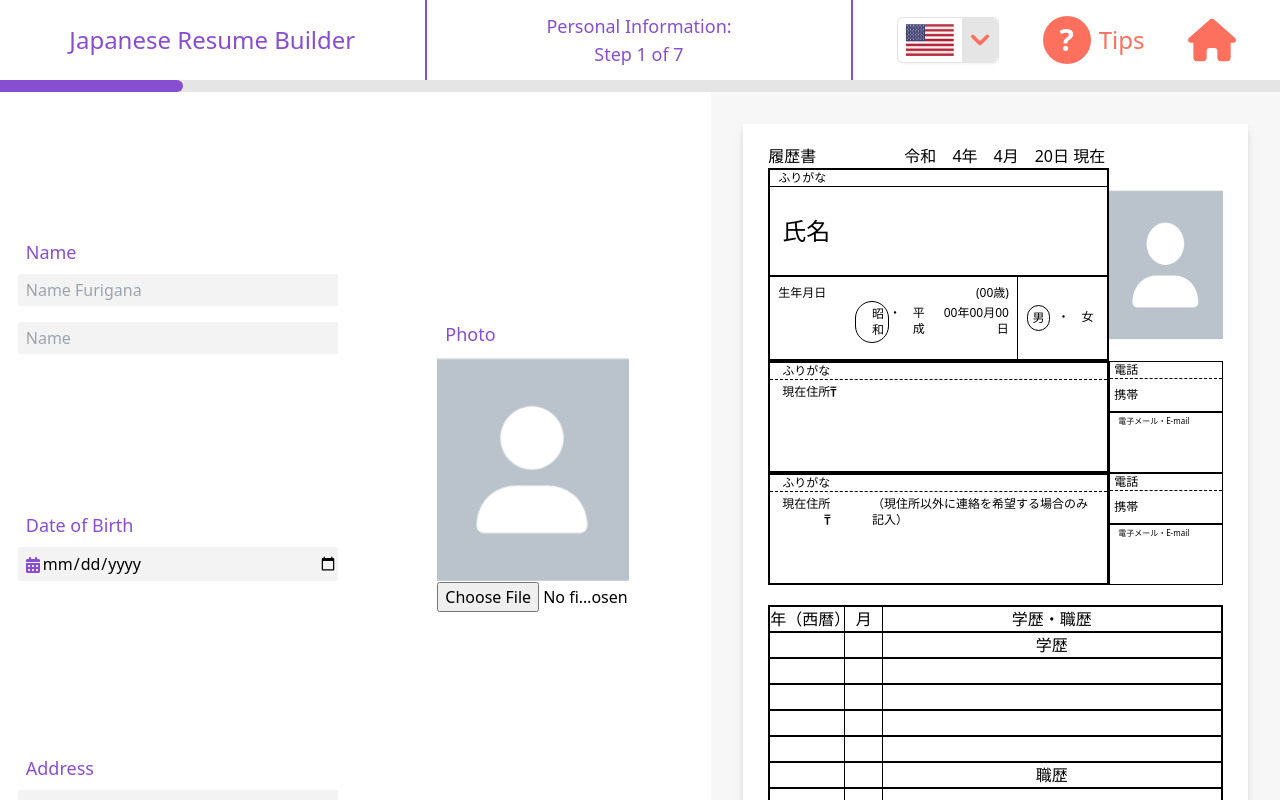
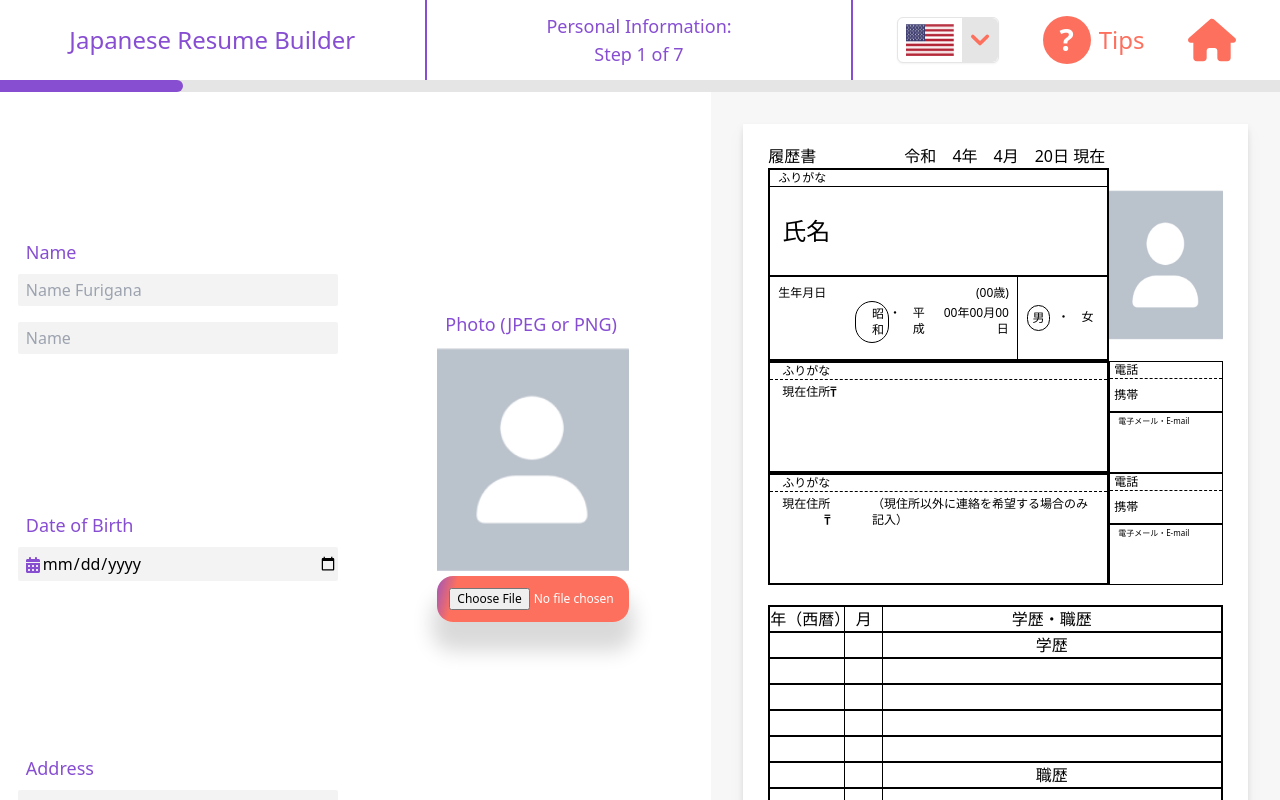
Before and after one commit to stmidi613/Japanese-Resume-Builder, a React (Create React App) app: page / in a window 1280 px wide. Shown: the top 800 px of the page. Built offline with nearby package versions, Linux system fonts and the light colour scheme.

Commit message:
I found out that only jpeg and png work with the onchange event for the photo upload.  It works well but now need to store it in the Resume Reducer to pass it to the page component.

```diff
--- a/src/Components/Resume/ResumeForms/Form1/Form1.tsx
+++ b/src/Components/Resume/ResumeForms/Form1/Form1.tsx
@@ -1,7 +1,6 @@
 import React, { useState, useContext } from "react";
 import { ReducerContext } from "../../ResumeState/ResumeState";
 
-import UploadButton from "../../../Buttons/UploadButton";
 import NextButton from "../../../Buttons/NextButton";
 
 import InputTitle from "../InputTitle";
@@ -22,8 +21,8 @@ const Form1: React.FC = () => {
   }
 
   const {
-    // file,
-    // setPhoto,
+    // pic,
+    // setPic,
     setFuriName,
     setName,
     setDob,
@@ -38,28 +37,31 @@ const Form1: React.FC = () => {
     setContactCellPhone,
     setContactEmail,
     setMale,
-    setFemale
-  } = useContext(ReducerContext)
+    setFemale,
+  } = useContext(ReducerContext);
 
-  const [pic, setPic] = useState<string>(photo)
-
-  // const photoUpload = (e: any) =>{
-  //   if(e.target.files && e.target.file[0]){
-  //     let img = e.target.files[0];
-  //     setPic({pic: URL.createObjectURL(img)})
-  //   }
-  // }
+  const [pic, setPic] = useState<string>(photo);
 
   return (
     <>
       <form className="form md:grid-cols-2 md:grid-rows-7">
         {/* Photo Section */}
         <section className="section md:order-2 md:row-span-4">
-          <InputTitle fieldName="Photo" />
+          <InputTitle fieldName="Photo (JPEG or PNG)" />
           <div className="flex w-48 mb-5 flex-col justify-center">
-            <img id="photo" src={photo} alt="photo" />
-            <input id="Photo" type="file" placeholder={pic} onChange={(event) => event.target.files ? setPic(URL.createObjectURL(event.target.files[0])) : pic} />
-            {/* <UploadButton /> */}
+            <img id="photo" src={pic} alt="photo" />
+            {/* <button className="mt-1 text-xs button-animation button"> */}
+            <input className="p-3 mt-1 text-xs button-animation button"
+              id="Photo"
+              type="file"
+              placeholder={pic}
+              onChange={(event) =>
+                event.target.files
+                ? setPic(URL.createObjectURL(event.target.files[0]))
+                : pic
+              }
+              />
+              {/* </button> */}
           </div>
         </section>
         {/* Name Section */}
@@ -67,14 +69,8 @@ const Form1: React.FC = () => {
           <InputTitle fieldName="Name" />
           <div className="input-div">
             {/* Sixth add all the onchange functions like this here we passed it as a props called change */}
-            <TextInput
-              place="Name Furigana"
-              change={setFuriName}
-            />
-            <TextInput
-              place="Name"
-              change={setName}
-            />
+            <TextInput place="Name Furigana" change={setFuriName} />
+            <TextInput place="Name" change={setName} />
           </div>
         </section>
         {/* Date of Birth Section */}
@@ -98,23 +94,14 @@ const Form1: React.FC = () => {
         <section className="section md:order-4 md:row-span-2">
           <InputTitle fieldName="Address" />
           <div className="input-div">
-            <TextInput
-              place="Address Furigana"
-              change={setFuriAddress}
-            />
-            <TextInput
-              place="Address"
-              change={setAddress}
-            />
+            <TextInput place="Address Furigana" change={setFuriAddress} />
+            <TextInput place="Address" change={setAddress} />
           </div>
         </section>
         {/* Email Section */}
         <section className="section md:order-6">
           <InputTitle fieldName="Email" />
-          <EmailInput
-            place="Email"
-            change={setEmail}
-          />
+          <EmailInput place="Email" change={setEmail} />
         </section>
         {/* Gender Section */}
         <section className="section grid-flow-col gap-8 md:order-5 md:row-span-1">
@@ -122,7 +109,7 @@ const Form1: React.FC = () => {
 
           <div className="grid place-content-center relative top-4">
             <div>
-             <input
+              <input
                 className="input mr-2"
                 type="radio"
                 name="gender"
@@ -152,14 +139,8 @@ const Form1: React.FC = () => {
           <InputTitle fieldName="Phone" />
 
           <div className="input-div">
-            <PhoneInput
-              place="Home Phone"
-              change={setHomePhone}
-            />
-            <PhoneInput
-              place="Cell Phone"
-              change={setCellPhone}
-            />
+            <PhoneInput place="Home Phone" change={setHomePhone} />
+            <PhoneInput place="Cell Phone" change={setCellPhone} />
           </div>
         </section>
         {/* Contact's Information Section */}
@@ -170,10 +151,7 @@ const Form1: React.FC = () => {
               place="Contact's Address Furigana"
               change={setFuriContactAddress}
             />
-            <TextInput
-              place="Contact's Address"
-              change={setContactAddress}
-            />
+            <TextInput place="Contact's Address" change={setContactAddress} />
             <PhoneInput
               place="Contact's Phone Number"
               change={setContactPhone}
@@ -182,10 +160,7 @@ const Form1: React.FC = () => {
               place="Contact's Cell Phone Number"
               change={setContactCellPhone}
             />
-            <EmailInput
-              place="Contact's Email"
-              change={setContactEmail}
-            />
+            <EmailInput place="Contact's Email" change={setContactEmail} />
           </div>
         </section>
         <NextButton />
--- a/src/Components/Resume/ResumeState/ResumeState.tsx
+++ b/src/Components/Resume/ResumeState/ResumeState.tsx
@@ -1,9 +1,9 @@
 import React, {createContext, useReducer, useState} from 'react';
-// import photo from "../../../images/photo.png";
+import photo from "../../../images/photo.png";
 
 
 export const initialValues = {
-  file: "",
+  pic: photo,
   furiName: "",
   name: "",
   dob: "",
@@ -18,7 +18,7 @@ export const initialValues = {
   contactCellPhone: "",
   contactEmail: "",
   gender: true,
-  setPhoto: (e:React.ChangeEvent<HTMLInputElement>) => {},
+  // setPhoto: () => {},
   setFuriName: (e:React.ChangeEvent<HTMLInputElement>) => {},
   setName: (e:React.ChangeEvent<HTMLInputElement>) => {},
   setDob: (e:React.ChangeEvent<HTMLInputElement>) => {},
@@ -39,7 +39,7 @@ export const initialValues = {
 export const ReducerContext = createContext(initialValues)
 
 export type stateType = {
-  file: string;
+  pic: string;
   furiName: string;
   name: string;
   dob: string;
@@ -60,7 +60,6 @@ export type stateType = {
 
 type actionType = {
   type:
-    | "setPhoto"
     | "setFuriName"
     | "setName"
     | "setDob"
@@ -117,19 +116,18 @@ export function reducer(currentState: stateType, action: actionType) {
   if (action.type === "setContactEmail") {
     return { ...currentState, contactEmail: action.payload };
   }
-  if (action.type === "setPhoto") {
-    return { ...currentState, contactEmail: action.payload };
-  }
+
   return currentState;
 }
 
 const ResumeState: React.FC = ({children}) => {
   const [state, dispatch] = useReducer(reducer, initialValues);
   const [gender, setGender] = useState<boolean>(true);
+  const [pic, setPic] = useState<string>(photo);
 
   return (
     <ReducerContext.Provider value={{
-    file: state.file,
+    pic,
     furiName: state.furiName,
     name: state.name,
     dob: state.dob,
@@ -144,7 +142,7 @@ const ResumeState: React.FC = ({children}) => {
     contactCellPhone: state.contactCellPhone,
     contactEmail: state.contactEmail,
     gender,
-    setPhoto: (e) => {dispatch({ type: "setPhoto", payload: e.target.value})},
+    // setPic: () => {setPic()},
     setFuriName: (e) => {dispatch({ type: "setFuriName", payload: e.target.value})},
     setName: (e) => {dispatch ({type: "setName", payload: e.target.value})},
     setDob: (e) => {dispatch ({type: "setDob", payload: e.target.value})},
--- a/src/Components/Resume/resume.css
+++ b/src/Components/Resume/resume.css
@@ -82,6 +82,10 @@
     padding-left: 1.5rem;
 }
 
+/* .input[type="file"]{
+  opacity: 0;
+} */
+
 .input[type="radio"]:checked{
     background-color: #874ed2;
 }
```
